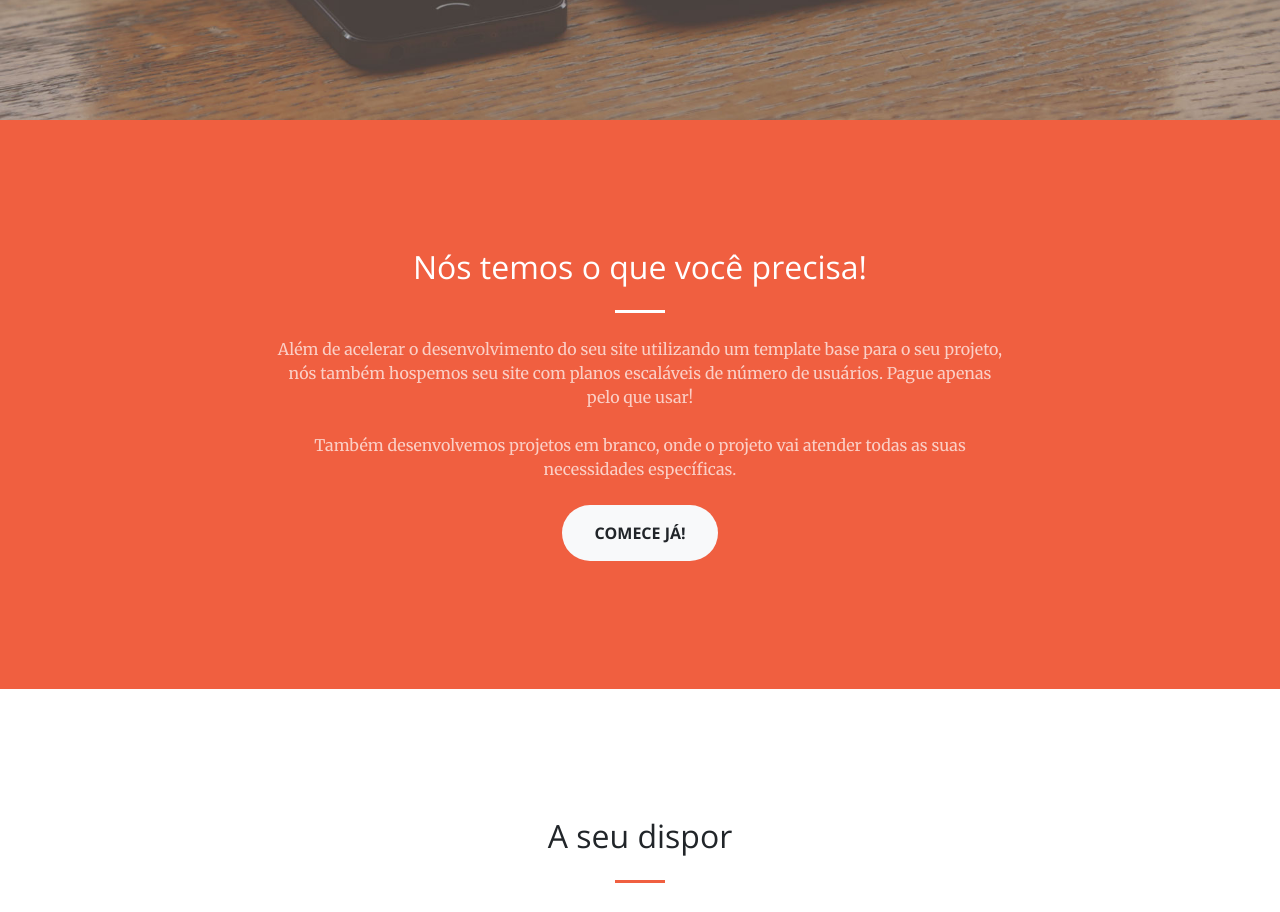
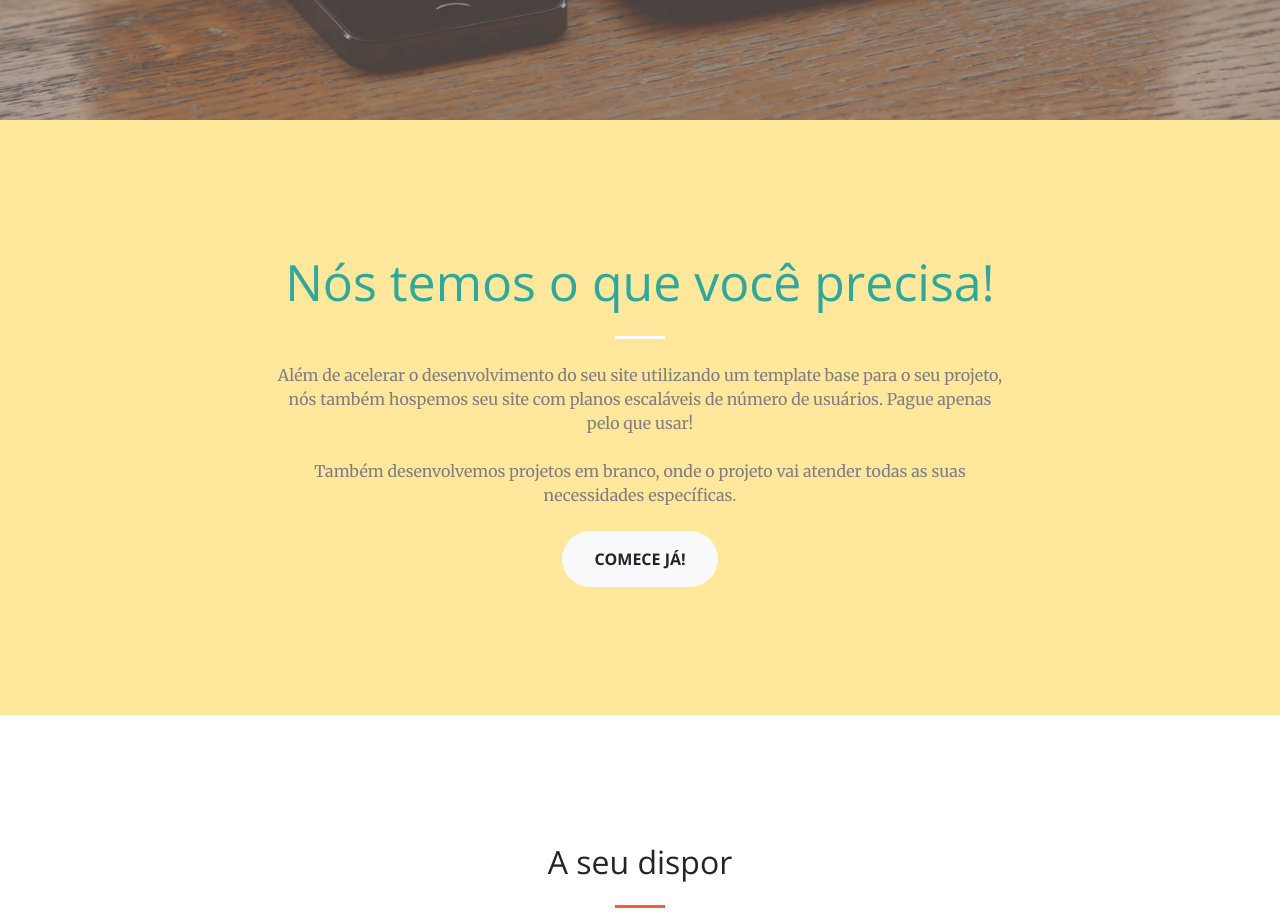
Before and after one commit to FarolTech/faroltech-hotsite, an Angular app: page / in a window 1280 px wide. Shown: the part 680-1592 px from the top of the page. Built offline with nearby package versions, Linux system fonts and the light colour scheme.

Commit message:
Change about styles

```diff
--- a/src/app/about/about.component.html
+++ b/src/app/about/about.component.html
@@ -2,7 +2,7 @@
   <div class="container">
     <div class="row">
       <div class="col-lg-8 mx-auto text-center">
-        <h2 class="section-heading text-white">Nós temos o que você precisa!</h2>
+        <h2 class="section-heading block-header">Nós temos o que você precisa!</h2>
         <hr class="light my-4">
         <p class="text-faded mb-4">
           Além de acelerar o desenvolvimento do seu site utilizando um template base para o seu projeto, nós também hospemos seu site com planos escaláveis de número de usuários. Pague apenas pelo que usar!</p>
--- a/src/styles.css
+++ b/src/styles.css
@@ -44,7 +44,7 @@ h6 {
 }
 
 .bg-primary {
-  background-color: #F05F40 !important;
+  background-color: #FFE79B !important;
 }
 
 .bg-dark {
@@ -52,7 +52,7 @@ h6 {
 }
 
 .text-faded {
-  color: rgba(255, 255, 255, 0.7);
+  color: #7F7F7F;
 }
 
 section {
@@ -315,3 +315,11 @@ header.masthead p {
 .btn-primary:active, .btn-primary:focus {
   box-shadow: 0 0 0 0.2rem rgba(240, 95, 64, 0.5) !important;
 }
+
+.block-header {
+  margin-top: 4px;
+  margin-bottom: 22px;
+  font-size: 50px;
+  position: relative;
+  color: #30A79B !important;
+}
```
